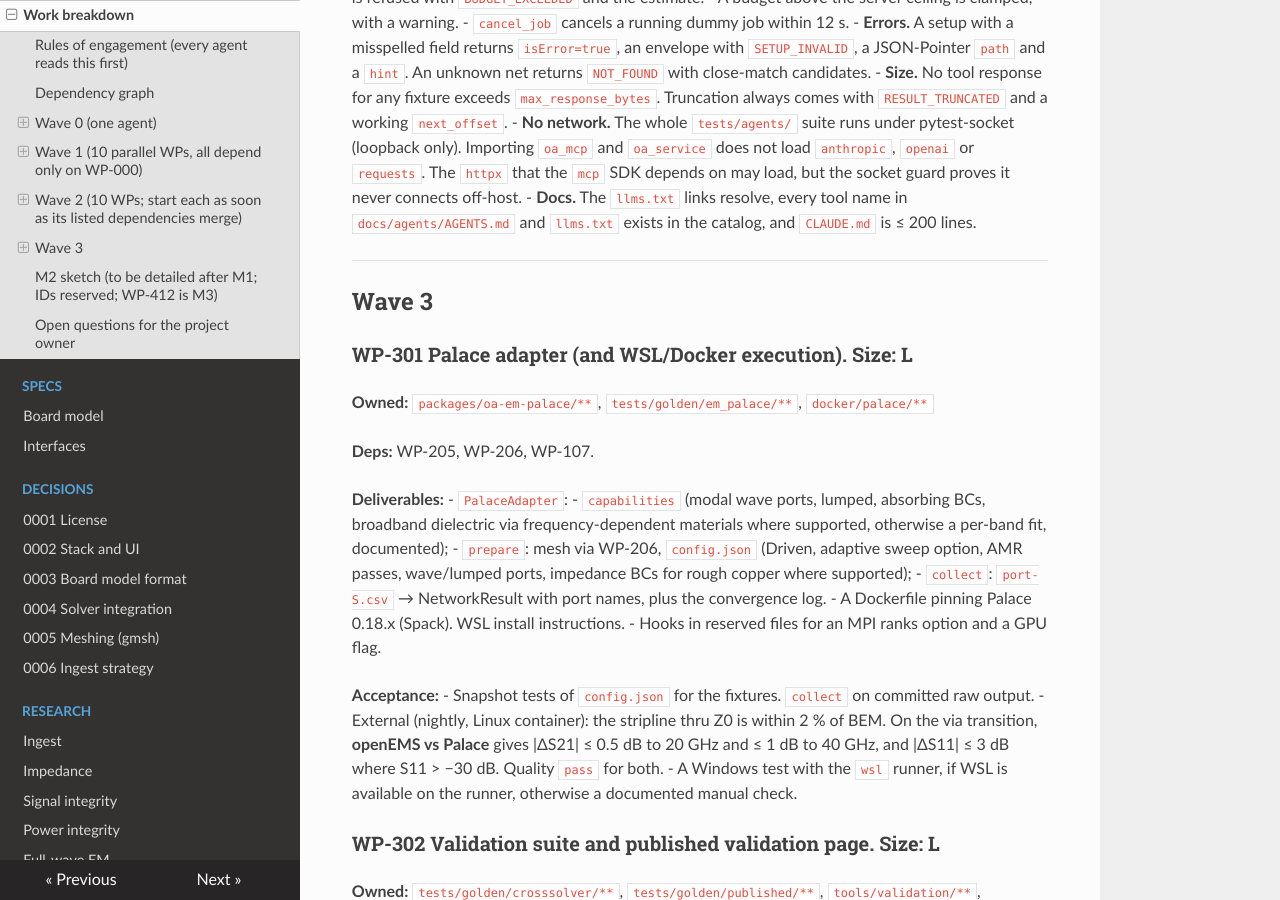
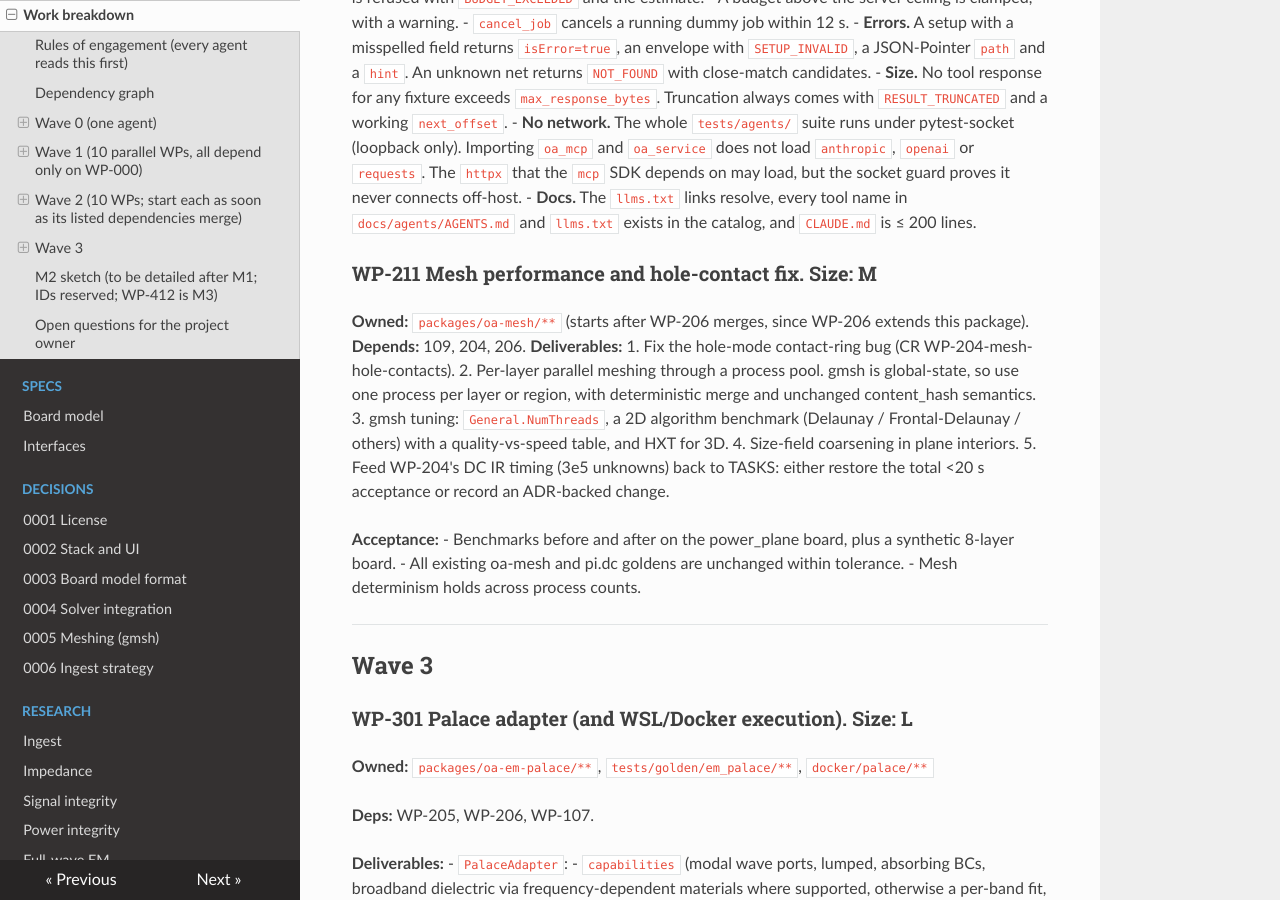
Before and after one commit to C-My-Code/Open_Analysis, an MkDocs documentation site: the page built from docs/TASKS.md, in a window 1280 px wide and 900 px high, scrolled down 19513 px. Built offline with MkDocs 1.6.1, drawn with Linux system fonts in a browser that asks for light colours; nearby versions of some CDN libraries; some of the changed text lies outside the part shown.

Commit message:
Plan: WP-211 mesh performance, WP-413 GPU acceleration backend
Co-Authored-By: Claude Opus 5.5 <noreply@anthropic.com>
Claude-Session: https://claude.ai/code/session_011igm87KKv2vvAPV69iyBbW

```diff
--- a/docs/TASKS.md
+++ b/docs/TASKS.md
@@ -791,6 +791,21 @@ Critical path: WP-000 → WP-104 → WP-205 → WP-301 → WP-302 → WP-303.
 - **No network.** The whole `tests/agents/` suite runs under pytest-socket (loopback only). Importing `oa_mcp` and `oa_service` does not load `anthropic`, `openai` or `requests`. The `httpx` that the `mcp` SDK depends on may load, but the socket guard proves it never connects off-host.
 - **Docs.** The `llms.txt` links resolve, every tool name in `docs/agents/AGENTS.md` and `llms.txt` exists in the catalog, and `CLAUDE.md` is ≤ 200 lines.
 
+### WP-211 Mesh performance and hole-contact fix. Size: M
+**Owned:** `packages/oa-mesh/**` (starts after WP-206 merges, since WP-206 extends this package).
+**Depends:** 109, 204, 206.
+**Deliverables:**
+1. Fix the hole-mode contact-ring bug (CR WP-204-mesh-hole-contacts).
+2. Per-layer parallel meshing through a process pool. gmsh is global-state, so use one process per layer or region, with deterministic merge and unchanged content_hash semantics.
+3. gmsh tuning: `General.NumThreads`, a 2D algorithm benchmark (Delaunay / Frontal-Delaunay / others) with a quality-vs-speed table, and HXT for 3D.
+4. Size-field coarsening in plane interiors.
+5. Feed WP-204's DC IR timing (3e5 unknowns) back to TASKS: either restore the total <20 s acceptance or record an ADR-backed change.
+
+**Acceptance:**
+- Benchmarks before and after on the power_plane board, plus a synthetic 8-layer board.
+- All existing oa-mesh and pi.dc goldens are unchanged within tolerance.
+- Mesh determinism holds across process counts.
+
 ---
 
 ## Wave 3
@@ -898,6 +913,8 @@ Critical path: WP-000 → WP-104 → WP-205 → WP-301 → WP-302 → WP-303.
 | WP-410 | M2 validation (IPC-2152, JEDEC trends, Palace rings, dipole, SI cascade oracles) | `tests/golden/m2/**` | all above |
 | WP-411 | In-app AI assistant (`oa-assistant`): provider protocol, Anthropic reference provider (`claude-opus-5-5` default, keyring BYO key, off by default), server router, web assistant panel, data preview and redaction, user doc on data sent (ai-integration §11) | `packages/oa-assistant/`, `web/src/features/assistant/`, `docs/user/assistant.md` | 207, 209, 210 |
 | WP-412 | **(M3)** Surrogate dataset export (`oa-xsdataset/1`, `oa dataset export`/`sweep`) and impedance surrogate plugin (`oa-impedance-surrogate`, domain-gated, `accuracy_class="surrogate"`) (ai-integration §12) | `packages/oa-impedance-surrogate/`, `packages/oa-service/src/oa_service/dataset/` | 105, 202, 207 |
+| WP-413 | Optional GPU acceleration backend (`oa-accel`): array/sparse backend protocol with a CPU default; CUDA via CuPy first, ROCm via CuPy-ROCm through the same code; GPU paths for BEM dense solves, large sparse solves (DC IR, thermal, AC PDN) and raster solvers; Palace CUDA build in WSL2. Gated on WP-304 benchmarks; CPU fallback mandatory; ADR first | `packages/oa-accel/` | 105, 204, 301, 304 |
+| WP-414 | Compiled core per ADR-0008: `oa-native` Rust crate (PyO3/maturin) for parser, geometry/ReferenceMap, BEM assembly, raster solvers, ERC loops, each with a Python reference oracle; mypyc for typed packages; wheel builds in CI for 3 OSes; native app bundle | `crates/oa-native/`, `packages/oa-native/` | 101, 104, 105, 201, 204, 304 |
 
 ---
 
```
